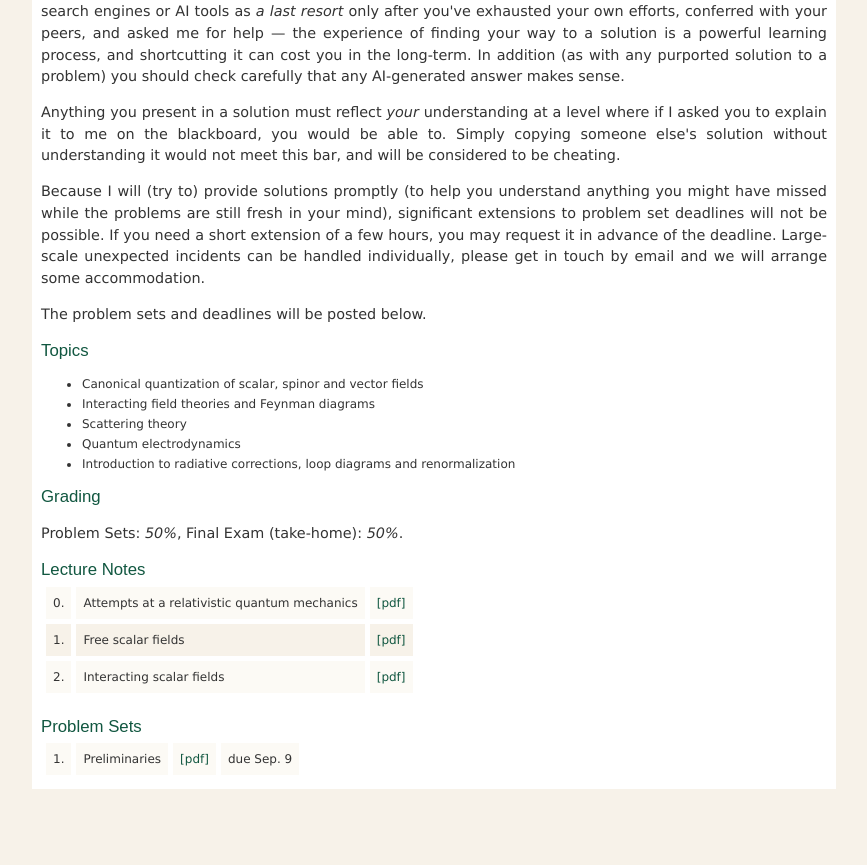
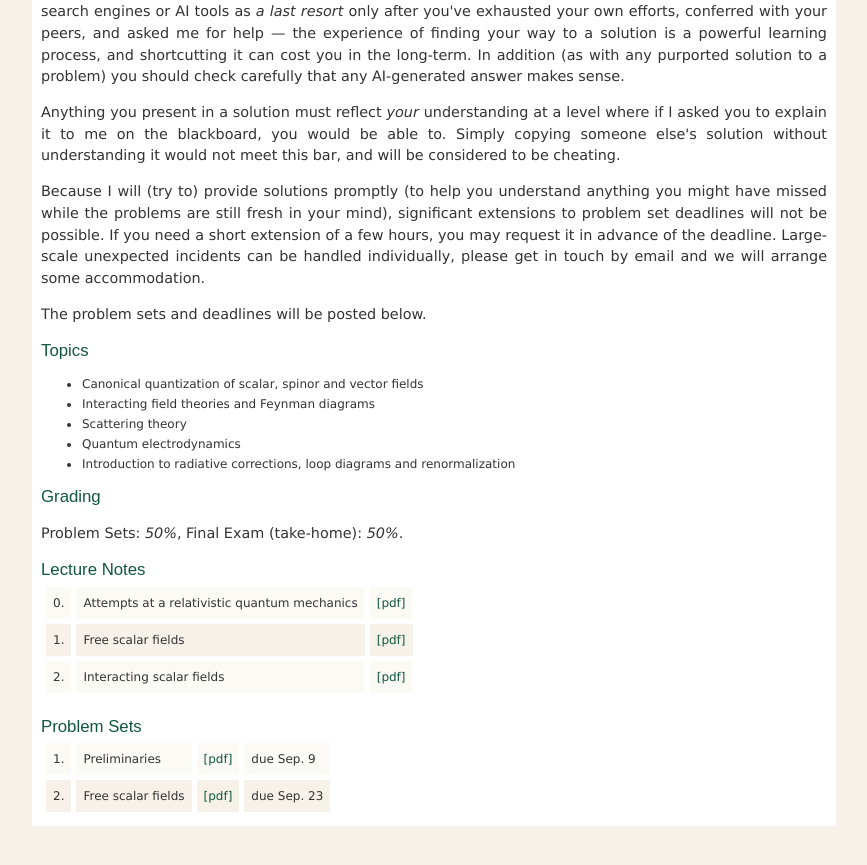
Before and after one commit to jozefdudek/personal_website, a Jekyll site: the page built from Phys721.html, in a window 1280 px wide and 900 px high, scrolled down 1233 px. Shown: the top 865 px of the window, without its empty margins (192-1059 px from the left). Built offline with Jekyll 4.4.1, drawn with Linux system fonts in a browser that asks for light colours.

Commit message:
added hw 2

```diff
--- a/Phys721.html
+++ b/Phys721.html
@@ -244,26 +244,17 @@ and we will arrange some accommodation.</p>
       <td class="highlights">due Sep. 9</td>
     </tr>
 
-    <!--
-    <tr class="highlights">
+
+       <tr class="highlights">
       <td class="highlights"> 2. </td>
-      <td class="highlights">Relativistic Quantum Mechanics</td>
+      <td class="highlights">Free scalar fields</td>
       <td class="highlights">
-        <a href="https://wm1693.box.com/s/umu3ryy374cv7iccl79nlb2mxagqrcck">[pdf]</a>
+        <a href="https://wm1693.box.com/s/892tewcb5yf8jq5flm0f47po85uw2d4y">[pdf]</a>
       </td>
-      <td class="highlights">due Sep. 15</td>
+      <td class="highlights">due Sep. 23</td>
     </tr>
 
-
-       <tr class="highlights">
-      <td class="highlights"> 3. </td>
-      <td class="highlights">Free scalar fields</td>
-      <td class="highlights">
-        <a href="https://wm1693.box.com/s/7hswhs5ic24358ym0t3mpr45t4cfeyx2">[pdf]</a>
-      </td>
-      <td class="highlights">due Sep. 22</td>
-    </tr>
-
+        <!--
          <tr class="highlights">
       <td class="highlights"> 4. </td>
       <td class="highlights">Interacting scalar fields</td>
```
